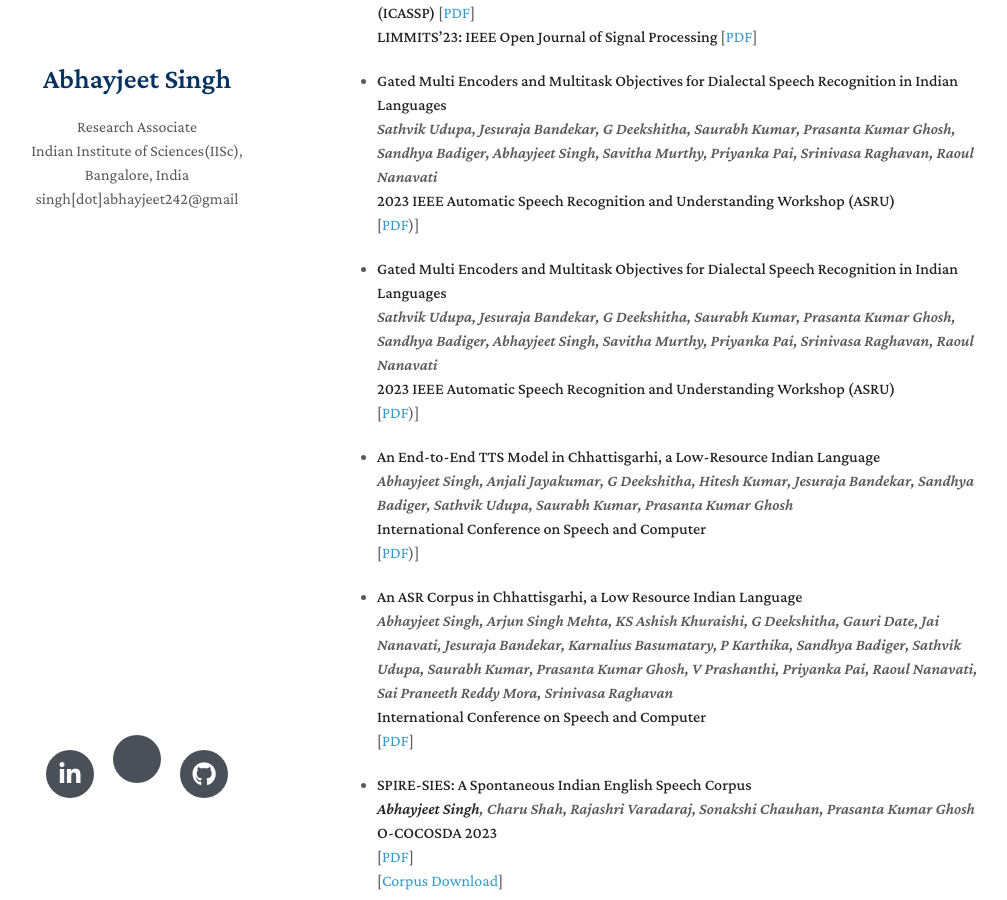
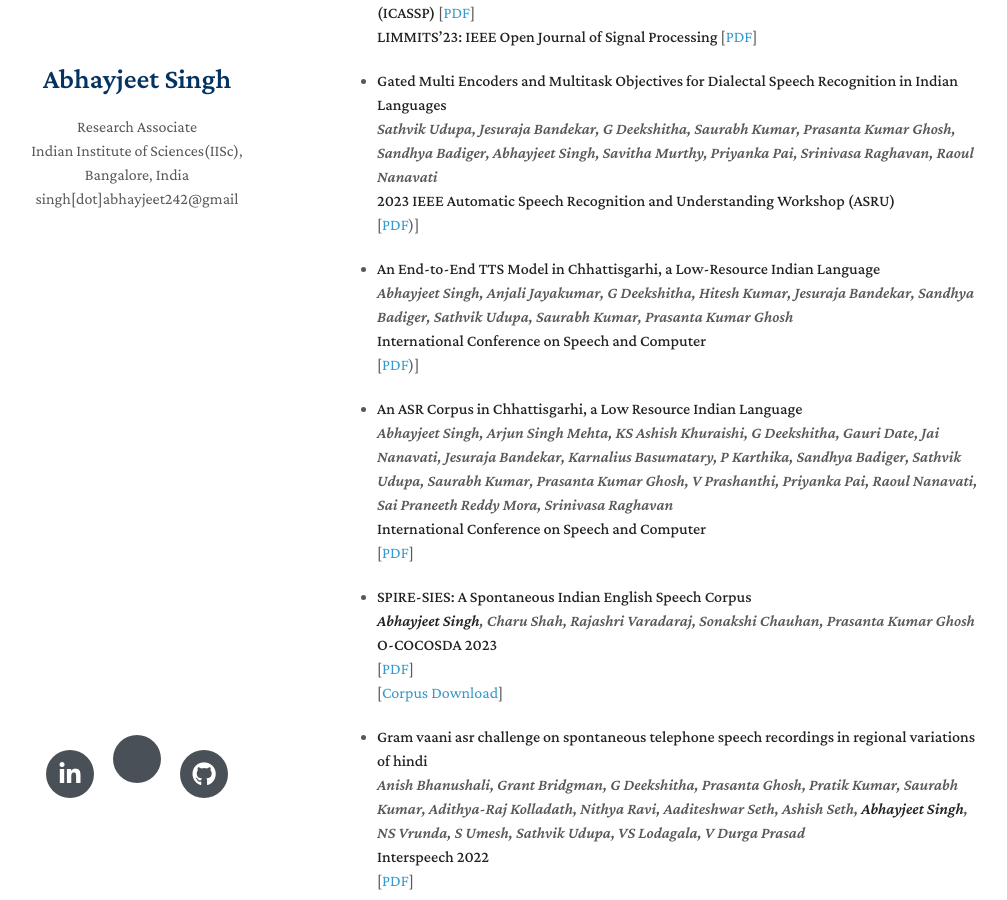
Before and after one commit to Abhay242/Abhay242.github.io, a Jekyll site: the page built from index.md, in a window 1280 px wide and 900 px high, scrolled down 1480 px. Shown: the whole window, without its empty margins (133-1140 px from the left). Built offline with Jekyll 4.4.1, drawn with Linux system fonts in a browser that asks for light colours; nearby versions of some CDN libraries; a style sheet for code colours, icons or effects is not loaded; our own code applies the rules of GitHub Pages for plain Markdown files.

Commit message:
Update index.md

```diff
--- a/index.md
+++ b/index.md
@@ -60,14 +60,6 @@
   **2023 IEEE Automatic Speech Recognition and Understanding Workshop (ASRU)**
   <br>
   [[PDF]([https://ieeexplore.ieee.org/abstract/document/10389624]))]
-
-- **Gated Multi Encoders and Multitask Objectives for Dialectal Speech Recognition in Indian Languages**
-  <br>
-  _Sathvik Udupa, Jesuraja Bandekar, G Deekshitha, Saurabh Kumar, Prasanta Kumar Ghosh, Sandhya Badiger, Abhayjeet Singh, Savitha Murthy, Priyanka Pai, Srinivasa Raghavan, Raoul Nanavati_
-  <br>
-  **2023 IEEE Automatic Speech Recognition and Understanding Workshop (ASRU)**
-  <br>
-  [[PDF]([https://ieeexplore.ieee.org/abstract/document/10389624/]))]
 
 - **An End-to-End TTS Model in Chhattisgarhi, a Low-Resource Indian Language**
   <br>
```
